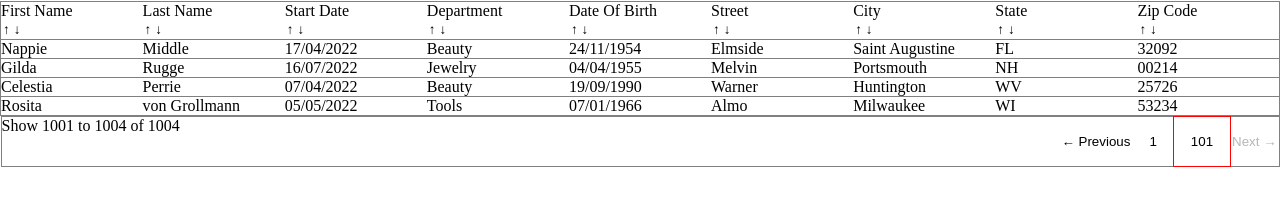
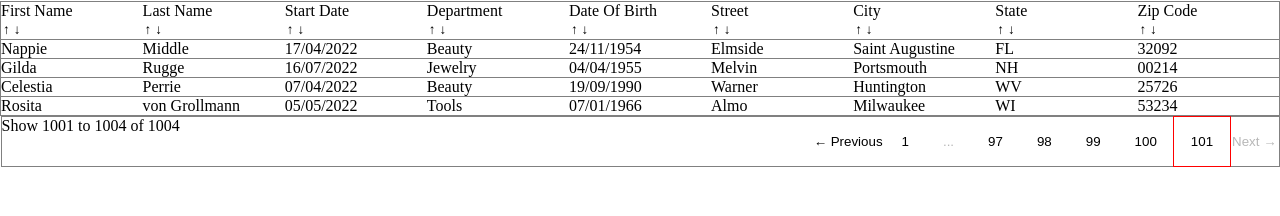
Before and after one commit to LePhenix47/HRnet-Data-Table_npm-package, a React (Vite) app in the folder dataTable-npm/: page / in a window 1280 px wide. Both pictures are taken after a click on the button "101". Shown: the part 73-289 px from the top of the page. Built offline with nearby package versions, Linux system fonts and the light colour scheme.

Commit message:
Ajout des components pour la pagination

```diff
--- /dev/null
+++ b/dataTable-npm/src/components/FirstRow/FirstRow.jsx
@@ -0,0 +1,67 @@
+import React from "react";
+
+export default function FirstRow({
+  totalPaginationIndex,
+  paginationIndex,
+  handleClick,
+}) {
+  return (
+    <div>
+      <button
+        className={`PaginationIndex__button ${
+          paginationIndex === 2 ? "PaginationIndex__button--active" : ""
+        }`}
+        type="button"
+        key={2 + "FirstRow-button-PaginationIndex"}
+        onClick={(e) => {
+          handleClick(e);
+        }}
+      >
+        2
+      </button>
+      <button
+        className={`PaginationIndex__button ${
+          paginationIndex === 3 ? "PaginationIndex__button--active" : ""
+        }`}
+        type="button"
+        key={3 + "FirstRow-button-PaginationIndex"}
+        onClick={(e) => {
+          handleClick(e);
+        }}
+      >
+        3
+      </button>
+      <button
+        className={`PaginationIndex__button ${
+          paginationIndex === 4 ? "PaginationIndex__button--active" : ""
+        }`}
+        type="button"
+        key={4 + "FirstRow-button-PaginationIndex"}
+        onClick={(e) => {
+          handleClick(e);
+        }}
+      >
+        4
+      </button>
+      <button
+        className={`PaginationIndex__button ${
+          paginationIndex === 5 ? "PaginationIndex__button--active" : ""
+        }`}
+        type="button"
+        key={5 + "FirstRow-button-PaginationIndex"}
+        onClick={(e) => {
+          handleClick(e);
+        }}
+      >
+        5
+      </button>
+      <button
+        className={`PaginationIndex__button `}
+        type="button"
+        disabled={true}
+      >
+        ...
+      </button>
+    </div>
+  );
+}
--- /dev/null
+++ b/dataTable-npm/src/components/LastRow/LastRow.jsx
@@ -0,0 +1,76 @@
+import React from "react";
+
+export default function LastRow({
+  totalPaginationIndexes,
+  paginationIndex,
+  handleClick,
+}) {
+  return (
+    <div>
+      <button
+        className={`PaginationIndex__button `}
+        type="button"
+        disabled={true}
+      >
+        ...
+      </button>
+
+      <button
+        className={`PaginationIndex__button ${
+          paginationIndex === totalPaginationIndexes - 4
+            ? "PaginationIndex__button--active"
+            : ""
+        }`}
+        type="button"
+        key={totalPaginationIndexes - 4 + "LastRow-button-PaginationIndex"}
+        onClick={(e) => {
+          handleClick(e);
+        }}
+      >
+        {totalPaginationIndexes - 4}
+      </button>
+      <button
+        className={`PaginationIndex__button ${
+          paginationIndex === totalPaginationIndexes - 3
+            ? "PaginationIndex__button--active"
+            : ""
+        }`}
+        type="button"
+        key={totalPaginationIndexes - 3 + "LastRow-button-PaginationIndex"}
+        onClick={(e) => {
+          handleClick(e);
+        }}
+      >
+        {totalPaginationIndexes - 3}
+      </button>
+      <button
+        className={`PaginationIndex__button ${
+          paginationIndex === totalPaginationIndexes - 2
+            ? "PaginationIndex__button--active"
+            : ""
+        }`}
+        type="button"
+        key={totalPaginationIndexes - 2 + "LastRow-button-PaginationIndex"}
+        onClick={(e) => {
+          handleClick(e);
+        }}
+      >
+        {totalPaginationIndexes - 2}
+      </button>
+      <button
+        className={`PaginationIndex__button ${
+          paginationIndex === totalPaginationIndexes - 1
+            ? "PaginationIndex__button--active"
+            : ""
+        }`}
+        type="button"
+        key={totalPaginationIndexes - 1 + "LastRow-button-PaginationIndex"}
+        onClick={(e) => {
+          handleClick(e);
+        }}
+      >
+        {totalPaginationIndexes - 1}
+      </button>
+    </div>
+  );
+}
--- /dev/null
+++ b/dataTable-npm/src/components/MiddleRow/MiddleRow.jsx
@@ -0,0 +1,58 @@
+import React from "react";
+
+export default function MiddleRow({
+  totalPaginationIndexes,
+  paginationIndex,
+  handleClick,
+}) {
+  return (
+    <div>
+      <button
+        className={`PaginationIndex__button `}
+        type="button"
+        disabled={true}
+      >
+        ...
+      </button>
+
+      <button
+        className={`PaginationIndex__button`}
+        type="button"
+        key={paginationIndex + "MiddleRow-button-PaginationIndex-1"}
+        onClick={(e) => {
+          handleClick(e);
+        }}
+      >
+        {paginationIndex - 1}
+      </button>
+      <button
+        className={`PaginationIndex__button PaginationIndex__button--active`}
+        type="button"
+        key={paginationIndex + "MiddleRow-button-PaginationIndex"}
+        onClick={(e) => {
+          handleClick(e);
+        }}
+      >
+        {paginationIndex}
+      </button>
+      <button
+        className={`PaginationIndex__button`}
+        type="button"
+        key={paginationIndex + "MiddleRow-button-PaginationIndex+1"}
+        onClick={(e) => {
+          handleClick(e);
+        }}
+      >
+        {paginationIndex + 1}
+      </button>
+
+      <button
+        className={`PaginationIndex__button `}
+        type="button"
+        disabled={true}
+      >
+        ...
+      </button>
+    </div>
+  );
+}
--- a/dataTable-npm/src/components/PaginationIndex/PaginationIndex.jsx
+++ b/dataTable-npm/src/components/PaginationIndex/PaginationIndex.jsx
@@ -9,6 +9,11 @@ import {
   log,
   createArrayOfNumbers,
 } from "../../utils/functions/helper-functions";
+
+//Components
+import FirstRow from "../FirstRow/FirstRow";
+import MiddleRow from "../MiddleRow/MiddleRow";
+import LastRow from "../LastRow/LastRow";
 
 export default function PaginationIndex({
   totalPaginationIndexes,
@@ -42,7 +47,7 @@ export default function PaginationIndex({
    */
   const showMiddle =
     currentPaginationIndex >= 5 &&
-    currentPaginationIndex < totalPaginationIndexes - 4;
+    currentPaginationIndex <= totalPaginationIndexes - 4;
 
   /**
    *  Boolean constant to check if the component should show the last 5 buttons like this:
@@ -58,7 +63,7 @@ export default function PaginationIndex({
    * Array to fill in automically all the 7 buttons
    *
    */
-  let underSevenPaginationArray = createArrayOfNumbers(
+  let underOrEqualSevenPaginationArray = createArrayOfNumbers(
     2,
     totalPaginationIndexes
   );
@@ -84,8 +89,16 @@ export default function PaginationIndex({
         ? 1
         : -1;
       log("Button is not a number:", event.target, { previousOrNextValue });
+      let newPaginationIndex = currentPaginationIndex + previousOrNextValue;
 
-      setCurrentPaginationIndex(currentPaginationIndex + previousOrNextValue);
+      const paginationIndexOverflows =
+        newPaginationIndex > totalPaginationIndexes;
+
+      if (paginationIndexOverflows) {
+        newPaginationIndex = totalPaginationIndexes;
+      }
+
+      setCurrentPaginationIndex(newPaginationIndex);
       return;
     }
 
@@ -122,7 +135,7 @@ export default function PaginationIndex({
 
       {/* If Total pagination index <= 7 */}
       {showAllPaginationButtons &&
-        underSevenPaginationArray.map((number) => {
+        underOrEqualSevenPaginationArray.map((number) => {
           return (
             <button
               className={`PaginationIndex__button ${
@@ -149,39 +162,27 @@ export default function PaginationIndex({
       3  - If PI > TPI - 4 → Should show: 1 … [TPI - 4] [TPI - 3] [TPI - 2] [TPI - 1] [TPI]
 
       */}
-      {!showAllPaginationButtons &&
-        showFirstRowThenTotal &&
-        fivePaginationPage.map((number) => {
-          return (
-            <button
-              className={`PaginationIndex__button ${
-                currentPaginationIndex === number
-                  ? "PaginationIndex__button--active"
-                  : ""
-              }`}
-              type="button"
-              key={number + "buttonPaginationIndex"}
-              onClick={(e) => {
-                handleClick(e);
-              }}
-            >
-              {number}
-            </button>
-          );
-        }) && (
-          <button
-            className={`PaginationIndex__button `}
-            type="button"
-            onClick={(e) => {
-              handleClick(e);
-            }}
-            disabled={true}
-          >
-            ...
-          </button>
-        )}
-      {!showAllPaginationButtons && showMiddle}
-      {!showAllPaginationButtons && showFirstThenLastRow}
+      {!showAllPaginationButtons && showFirstRowThenTotal && (
+        <FirstRow
+          totalPaginationIndex={totalPaginationIndexes}
+          paginationIndex={currentPaginationIndex}
+          handleClick={handleClick}
+        />
+      )}
+      {!showAllPaginationButtons && showMiddle && (
+        <MiddleRow
+          totalPaginationIndexes={totalPaginationIndexes}
+          paginationIndex={currentPaginationIndex}
+          handleClick={handleClick}
+        />
+      )}
+      {!showAllPaginationButtons && showFirstThenLastRow && (
+        <LastRow
+          totalPaginationIndexes={totalPaginationIndexes}
+          paginationIndex={currentPaginationIndex}
+          handleClick={handleClick}
+        />
+      )}
 
       <button
         className={`PaginationIndex__button ${
--- a/dataTable-npm/src/style/sass/components/_pagination-index.scss
+++ b/dataTable-npm/src/style/sass/components/_pagination-index.scss
@@ -1,6 +1,7 @@
 @use "../utils/" as *;
 
 .PaginationIndex {
+    @include center-flex;
 
     &__previous {}
 
```
Also changed, not shown: dataTable-npm/src/components/DataTable/DataTable.jsx (+25 -14 lines), dataTable-npm/src/style/css/style.css (+1 -1 lines), 1 other file (tests, documents, lock files or other folders).
